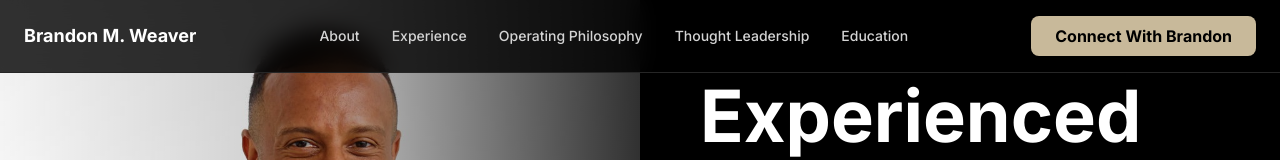
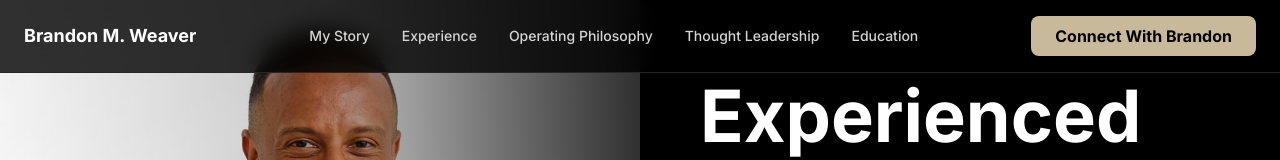
Before and after one commit to letsnavigatebmw/brandonmweaver, a React (Vite) app: page / in a window 1280 px wide. Shown: the top 160 px of the page. Built offline with nearby package versions, Linux system fonts and the light colour scheme.

Commit message:
Change About navigation link to My Story

```diff
--- a/src/components/Navbar.jsx
+++ b/src/components/Navbar.jsx
@@ -5,7 +5,7 @@ export default function Navbar() {
   const [isOpen, setIsOpen] = useState(false)
 
   const links = [
-    { name: 'About', href: '#about' },
+    { name: 'My Story', href: '#about' },
     { name: 'Experience', href: '#projects' },
     { name: 'Operating Philosophy', href: '#differentiator' },
     { name: 'Thought Leadership', href: '#thought-leadership' },
```
